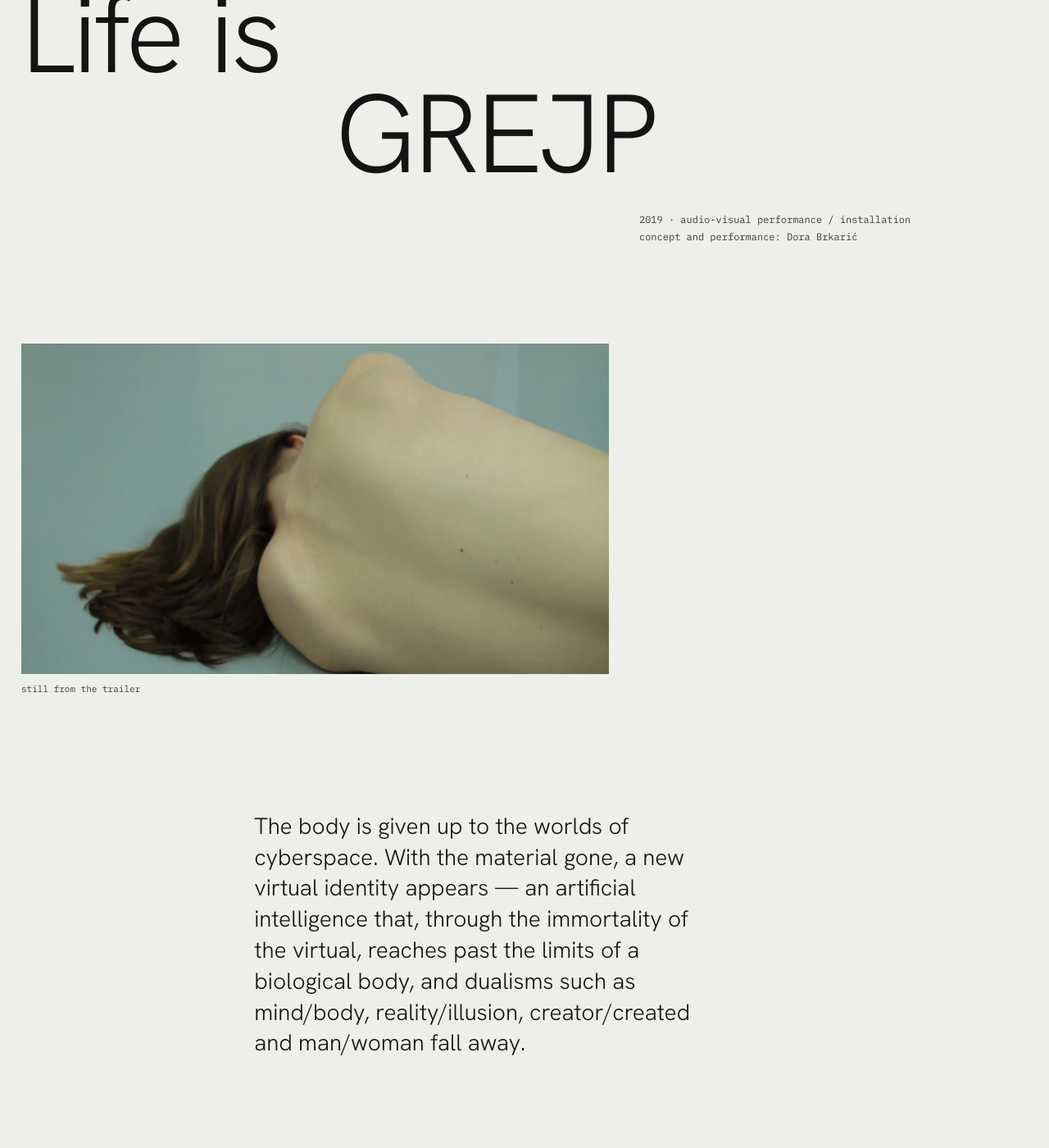
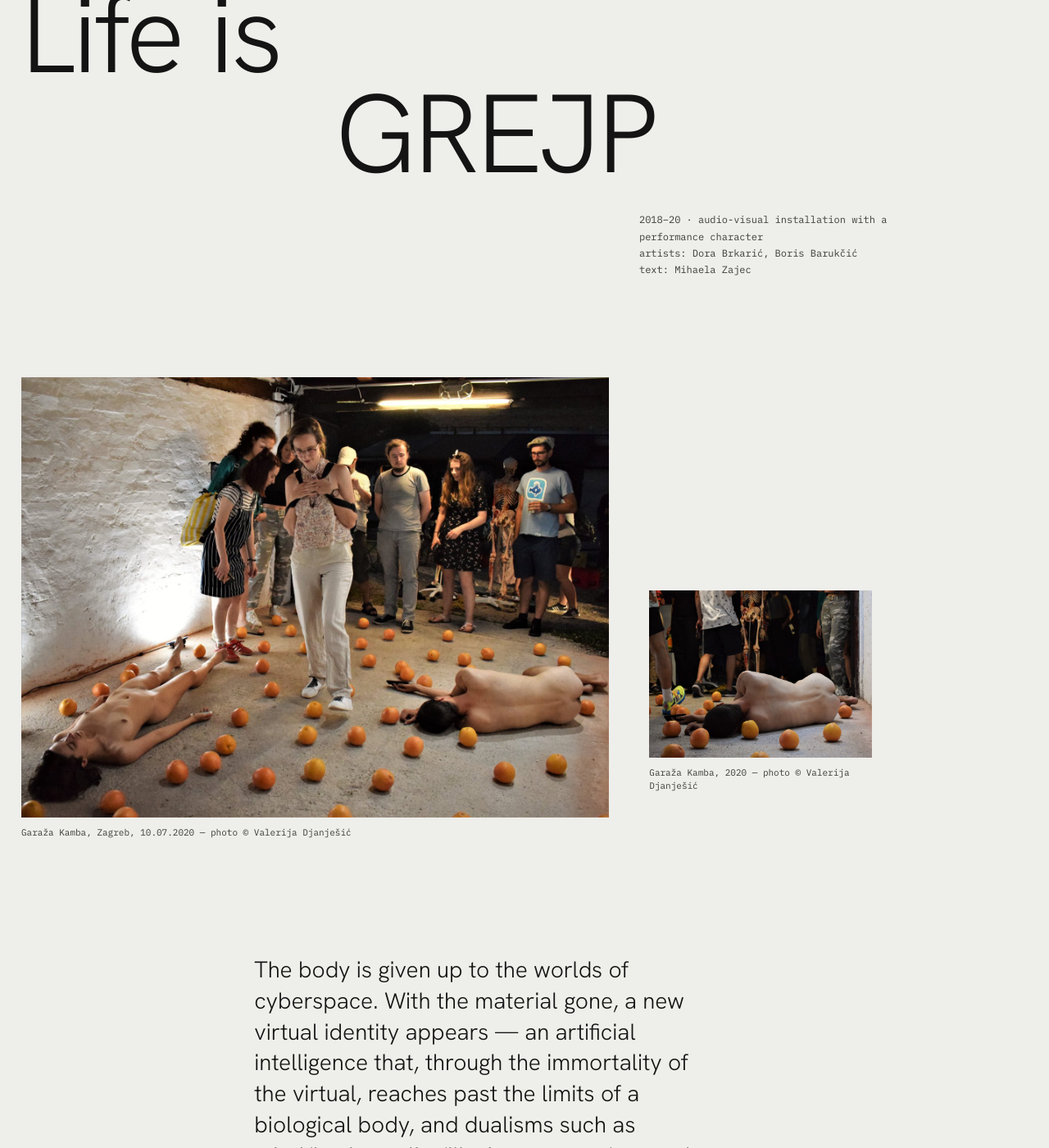
Before and after one commit to ariansajina/dora, a Jekyll site: the page built from _works/life-is-grejp.md, in a window 1280 px wide and 1400 px high, scrolled down 196 px. Shown: the whole window at 82% size. Built offline with Jekyll 4.4.1, drawn with Linux system fonts in a browser that asks for light colours; some of the changed text lies outside the part shown.

Commit message:
Update works from new sources; drop under-documented works
- Life is GREJP: Garaža Kamba show (10.07.2020) with Valerija Djanješić's photos and credits
- S T R I P T E A S E: credited Metamedij photo, Glas Istre and Metamedij links
- New page: Padian Rota (2026, with Anja Mergeduš, Life Long Burning)
- Remove HOTDOG, Magician Stefano and Which Football Team… (too little info)
- Drop unknown-photographer credits; add kulturpunkt to elsewhere,
  Zlatna lubenica shortlist and the Gimnazija Pula workshop

Co-Authored-By: Claude Opus 5.5 <noreply@anthropic.com>
Claude-Session: https://claude.ai/code/session_01T3oV2CMKDLfVpFAnssWYau

```diff
--- a/_works/life-is-grejp.md
+++ b/_works/life-is-grejp.md
@@ -4,18 +4,29 @@ title: Life is GREJP
 title_lines: ["Life is", "GREJP"]
 slug: life-is-grejp
 meta:
-  - "2019 · audio-visual performance / installation"
-  - "concept and performance: Dora Brkarić"
+  - "2018–20 · audio-visual installation with a performance character"
+  - "artists: Dora Brkarić, Boris Barukčić"
+  - "text: Mihaela Zajec"
 images:
-  - { src: /assets/img/life-is-grejp-1.jpg, alt: "A bare back and shoulder against a pale green ground, hair spread out", caption: "still from the trailer" }
+  - { src: /assets/img/life-is-grejp-1.jpg, alt: "Two naked performers lying among scattered grapefruits on a concrete floor while visitors stand around them", caption: "Garaža Kamba, Zagreb, 10.07.2020 — photo © Valerija Djanješić" }
+  - { src: /assets/img/life-is-grejp-2.jpg, alt: "A naked performer lying on their side among grapefruits, visitors' feet and an anatomical skeleton nearby", caption: "Garaža Kamba, 2020 — photo © Valerija Djanješić" }
 lead: >-
   The body is given up to the worlds of cyberspace. With the material gone, a new
   virtual identity appears — an artificial intelligence that, through the
   immortality of the virtual, reaches past the limits of a biological body, and
   dualisms such as mind/body, reality/illusion, creator/created and man/woman fall away.
+  Not a dystopian or utopian future, but an intimate, scenic picture of the present
+  that embodies primary human drives and needs.
+credits:
+  - { name: "Boris Barukčić", role: "artist, performance" }
+  - { name: "Mihaela Zajec", role: "text" }
+  - { name: "Valerija Djanješić", role: "photography" }
+supported: "supported by the Ministry of Culture and Media of the Republic of Croatia, City of Zagreb"
 shown:
+  - { date: "10.07.2020", venue: "Garaža Kamba, Ilica 37, Zagreb" }
   - { date: "12.2018", venue: "Noć performansa, Ganz nove Perforacije, Filodrammatica, Rijeka" }
 links:
+  - { label: "garaža kamba", url: "https://garazakamba.com/life-is-grejp/" }
   - { label: "trailer (vimeo)", url: "https://vimeo.com/400361276" }
   - { label: "prostor plus", url: "https://www.prostorplus.hr/produkcija/ganz-nove-perforacije-i-noc-performansa-u-rijeci-2019" }
 ---
```
Also changed, not shown: _data/works.yml (+3 -4 lines), _works/hotdog.md (deleted, +0 -13 lines), _works/magician-stefano.md (deleted, +0 -16 lines), _works/padian-rota.md (added, +23 -0 lines), _works/salt.md (+1 -1 lines), _works/striptease.md (+3 -1 lines), _works/which-football-team.md (deleted, +0 -16 lines), about.md (+3 -1 lines), assets/img/hotdog-1.jpg (deleted), assets/img/life-is-grejp-1.jpg, assets/img/life-is-grejp-2.jpg (added), assets/img/magician-stefano-1.jpg (deleted), assets/img/padian-rota-1.jpg (added), assets/img/padian-rota-2.jpg (added), 1 more files.
